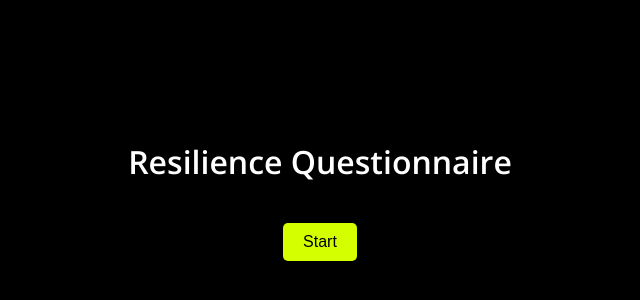
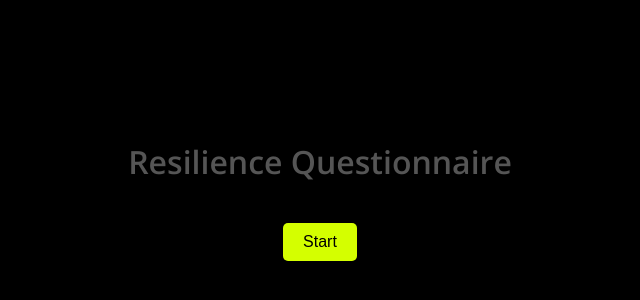
Before and after one commit to av3116/Resilience-questionnaire, a plain HTML site: page index.html in a window 1280 px wide. Shown: the part 210-510 px from the top of the page, without its empty margins (320-960 px from the left). Drawn offline with nearby package versions, Linux system fonts and the light colour scheme.

Commit message:
Update styles.css

```diff
--- a/styles.css
+++ b/styles.css
@@ -2,7 +2,7 @@ body {
     font-family: 'Open Sans', sans-serif;
     font-weight: lighter;
     background-color: black;
-    color: white;
+    color: #555;
     margin: 0;
     padding: 0;
     display: flex;
@@ -14,7 +14,7 @@ body {
   #app {
     text-align: center;
     width: 90%;
-    max-width: 600px;
+    max-width: 700px;
   }
 
   h1, h2 {
@@ -50,6 +50,7 @@ body {
   label {
     display: block;
     background-color: #333;
+    color: #fff;
     padding: 10px;
     border-radius: 5px;
     cursor: pointer;
```
